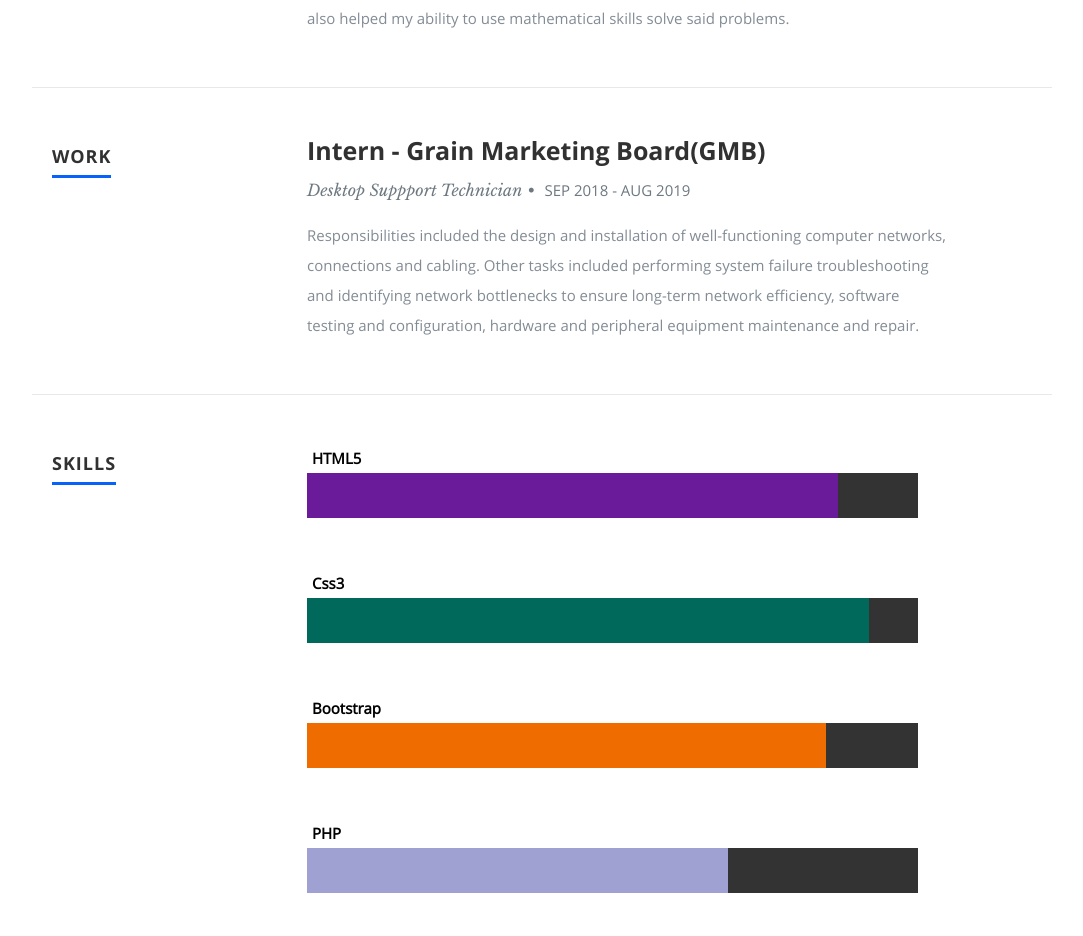
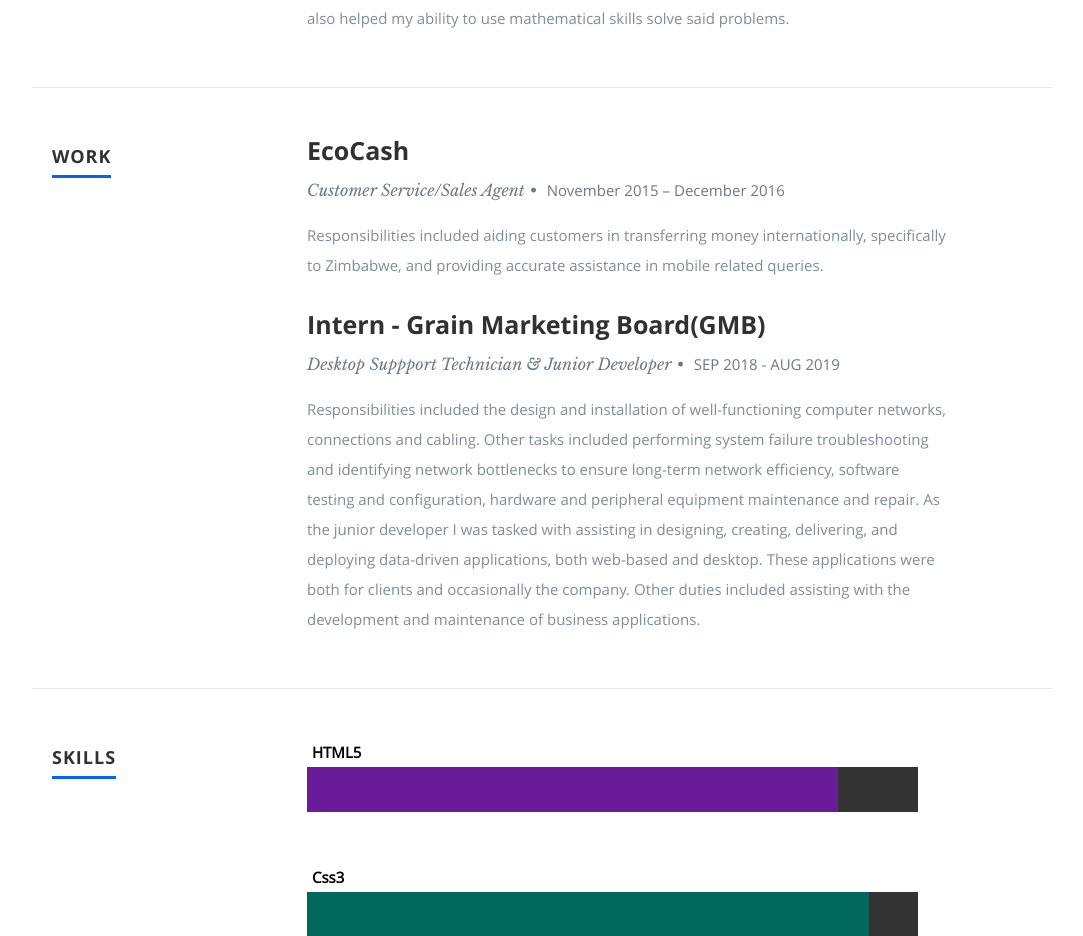
Before and after one commit to tadiwaIV/Portfolio, a React (Create React App) app: page / in a window 1280 px wide. Shown: the part 1901-2837 px from the top of the page, without its empty margins (98-1181 px from the left). Built offline with nearby package versions, Linux system fonts and the light colour scheme.

Commit message:
Update Resume.js

```diff
--- a/src/Components/Resume.js
+++ b/src/Components/Resume.js
@@ -67,14 +67,26 @@
             </div>
 
             <div className="nine columns main-col">
+              <h3>EcoCash</h3>
+              <p className="info">
+                Customer Service/Sales Agent
+                <span>&bull;</span> <em className="date"> November 2015 – December 2016 </em>
+              </p>
+              <p>Responsibilities included aiding customers in transferring money internationally, specifically to Zimbabwe, and providing
+                accurate assistance in mobile related queries.
+              </p>
+
               <h3>Intern - Grain Marketing Board(GMB)</h3>
               <p className="info">
-                Desktop Suppport Technician
+                Desktop Suppport Technician &amp; Junior Developer
                 <span>&bull;</span> <em className="date"> SEP 2018 - AUG 2019 </em>
               </p>
               <p>Responsibilities included the design and installation of well-functioning computer networks, connections and cabling.
                 Other tasks included performing system failure troubleshooting and identifying network bottlenecks to ensure long-term
-                network efficiency, software testing and configuration, hardware and peripheral equipment maintenance and repair.
+                network efficiency, software testing and configuration, hardware and peripheral equipment maintenance and repair. As the
+                junior developer I was tasked with assisting in designing, creating, delivering, and deploying data-driven applications,
+                both web-based and desktop. These applications were both for clients and occasionally the company. Other duties included
+                assisting with the development and maintenance of business applications.
               </p>
             </div>
           </div>
```
